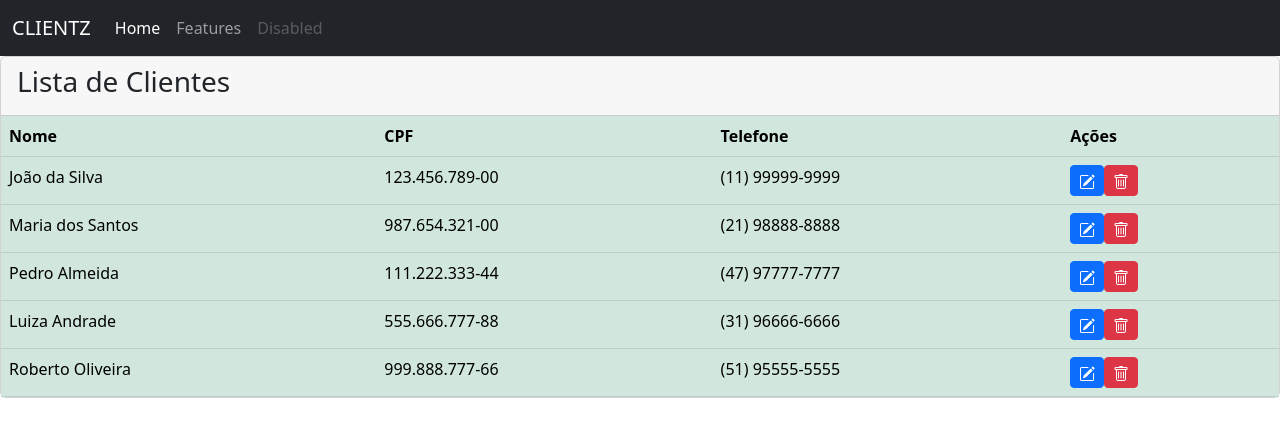
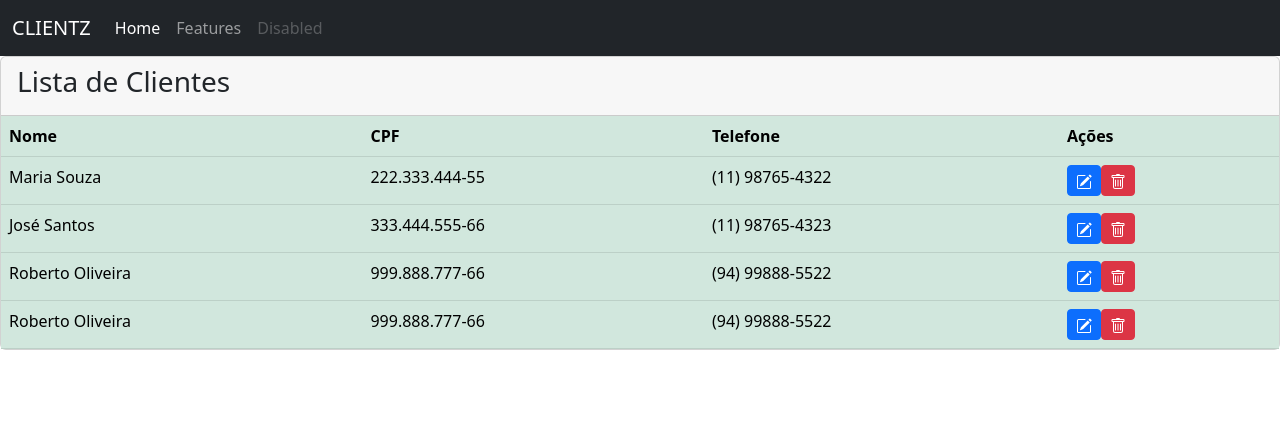
Before and after one commit to RicardonAnjos/cadastro-angular, an Angular app: page / in a window 1280 px wide. Shown: the top 436 px of the page. Built offline with nearby package versions, Linux system fonts and the light colour scheme.

Commit message:
muda dados mockados para uma camada service

```diff
--- a/src/app/clientes/components/lista-cliente/lista-cliente.component.ts
+++ b/src/app/clientes/components/lista-cliente/lista-cliente.component.ts
@@ -1,57 +1,66 @@
 import { Component, OnInit } from '@angular/core';
+import { ClientesServiceMock } from '../../services/clientes.service'
 import { Cliente } from '../../models/clientes';
 
 @Component({
   selector: 'app-lista-cliente',
   templateUrl: './lista-cliente.component.html',
-  styleUrls: ['./lista-cliente.component.css']
+  styleUrls: ['./lista-cliente.component.css'],
+  providers: [ClientesServiceMock]
 })
 export class ListaClienteComponent implements OnInit {
     clientes: Cliente[] = [];
 
-    constructor() { }
-
-    getClientes() {
-        this.clientes = [
-            {
-                id: '1',
-                nome: 'João da Silva',
-                cpf: '123.456.789-00',
-                email: 'joao.silva@gmail.com',
-                telefone: '(11) 99999-9999',
-            },
-            {
-                id: '2',
-                nome: 'Maria dos Santos',
-                cpf: '987.654.321-00',
-                email: 'maria.santos@gmail.com',
-                telefone: '(21) 98888-8888',
-            },
-            {
-                id: '3',
-                nome: 'Pedro Almeida',
-                cpf: '111.222.333-44',
-                email: 'pedro.almeida@gmail.com',
-                telefone: '(47) 97777-7777',
-            },
-            {
-                id: '4',
-                nome: 'Luiza Andrade',
-                cpf: '555.666.777-88',
-                email: 'luiza.andrade@gmail.com',
-                telefone: '(31) 96666-6666',
-            },
-            {
-                id: '5',
-                nome: 'Roberto Oliveira',
-                cpf: '999.888.777-66',
-                email: 'roberto.oliveira@gmail.com',
-                telefone: '(51) 95555-5555',
-            },
-        ];
+    constructor(private clientesService: ClientesServiceMock) { }
+    getCliente() {
+        this.clientesService.getClientes().subscribe(clientes => {
+            this.clientes = clientes;
+        });
     }
 
-    ngOnInit(): void {
-        this.getClientes();
+    getclienteById(id: string) {
+        this.clientesService.getClienteById(id).subscribe(cliente => {
+            console.log(cliente);
+        });
+    }
+
+    addCliente(cliente: Cliente) {
+        this.clientesService.addCliente(cliente).subscribe(cliente => {
+            this.clientes.push(cliente);
+        });
+    }
+
+    updateCliente(id: string) {
+        this.clientesService.getClienteById(id).subscribe(cliente => {
+            cliente.nome = "Novo nome";
+            this.clientesService.updateCliente(id, cliente).subscribe(cliente => {
+                console.log(cliente);
+            });
+        });
+    }
+
+    deleteCliente(id: string) {
+        this.clientesService.getClienteById(id).subscribe(cliente => {
+            this.clientesService.deleteCliente(id).subscribe(() => {
+                const index = this.clientes.indexOf(cliente);
+                if (index >= 0) {
+                    this.clientes.splice(index, 1);
+                }
+            });
+        });
+    }
+
+    ngOnInit() {
+        this.getCliente();
+        this.getclienteById('1');
+        this.addCliente({
+            id: '6',
+            nome: 'Roberto Oliveira',
+            cpf: '999.888.777-66',
+            email: 'robertosilva@gmail.com',
+            telefone: '(94) 99888-5522',
+        });
+        this.updateCliente('1');
+        this.deleteCliente('1');
     }
 }
--- /dev/null
+++ b/src/app/clientes/services/clientes.service.ts
@@ -0,0 +1,83 @@
+import { Observable } from 'rxjs';
+import { Cliente } from '../models/clientes'
+
+export class ClientesServiceMock {
+  private clientes: Cliente[] = [
+    {
+      id: '1',
+      nome: 'João Silva',
+      cpf: '111.222.333-44',
+      email: 'joao.silva@gmail.com',
+      telefone: '(11) 98765-4321'
+    },
+    {
+      id: '2',
+      nome: 'Maria Souza',
+      cpf: '222.333.444-55',
+      email: 'maria.souza@gmail.com',
+      telefone: '(11) 98765-4322'
+    },
+    {
+      id: '3',
+      nome: 'José Santos',
+      cpf: '333.444.555-66',
+      email: 'jose.santos@gmail.com',
+      telefone: '(11) 98765-4323'
+    }
+  ];
+
+  getClientes() {
+    return new Observable<Cliente[]>(observer => {
+      observer.next(this.clientes);
+      observer.complete();
+    });
+  }
+
+  getClienteById(id: string) {
+    const cliente = this.clientes.find(c => c.id === id);
+    return new Observable<Cliente>(observer => {
+      observer.next(cliente);
+      observer.complete();
+    });
+  }
+
+  addCliente(cliente: Cliente) {
+    return new Observable<Cliente>(observer => {
+      cliente.id = (this.clientes.length + 1).toString();
+      this.clientes.push(cliente);
+      observer.next(cliente);
+      observer.complete();
+    });
+  }
+
+  updateCliente(id: string, cliente: Cliente) {
+    const index = this.clientes.findIndex(c => c.id === id);
+    if (index >= 0) {
+      cliente.id = id;
+      this.clientes[index] = cliente;
+      return new Observable<Cliente>(observer => {
+        observer.next(cliente);
+        observer.complete();
+      });
+    } else {
+      return new Observable<never>(observer => {
+        observer.error(`Cliente com id ${id} não encontrado.`);
+      });
+    }
+  }
+
+  deleteCliente(id: string) {
+    const index = this.clientes.findIndex(c => c.id === id);
+    if (index >= 0) {
+      this.clientes.splice(index, 1);
+      return new Observable<void>(observer => {
+        observer.next();
+        observer.complete();
+      });
+    } else {
+      return new Observable<never>(observer => {
+        observer.error(`Cliente com id ${id} não encontrado.`);
+      });
+    }
+  }
+}
```
Also changed, not shown: 1 other file (tests, documents, lock files or other folders).
